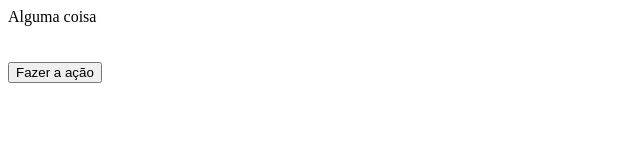
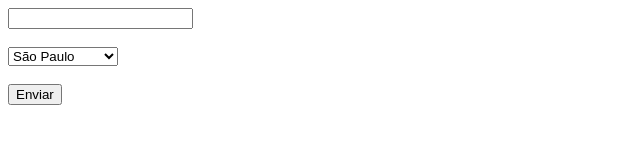
Before and after one commit to ruivaodev/reactestudos, a plain HTML site: page index.html in a window 1280 px wide. Shown: the whole page, without its empty margins (0-640 px from the left). Drawn offline with Linux system fonts and the light colour scheme.

Commit message:
eventos de formulario

```diff
--- a/index.html
+++ b/index.html
@@ -8,10 +8,22 @@
   <title>Pagina teste</title>
 </head>
 <body>
- <div id="area">Alguma coisa</div>
-</br></br>
+  <form method="POST">
+    <input type="text" name="none"/> <br/><br/>
 
- <button onclick="document.getElementById('area').innerHTML = prompt('Qual o seu nome');">Fazer a ação</button>
+    <select name="cidade">
+      <option>São Paulo</option>
+      <option>Rio de Janeiro</option>
+      <option>Belo Horizonte</option>
+      <option>Recife</option>
+    </select><br/><br/>
+
+    <input type="submit" value="Enviar"/>
+
+  </form>
+
+
+  </form>
 </body>
 </html>
 
```
